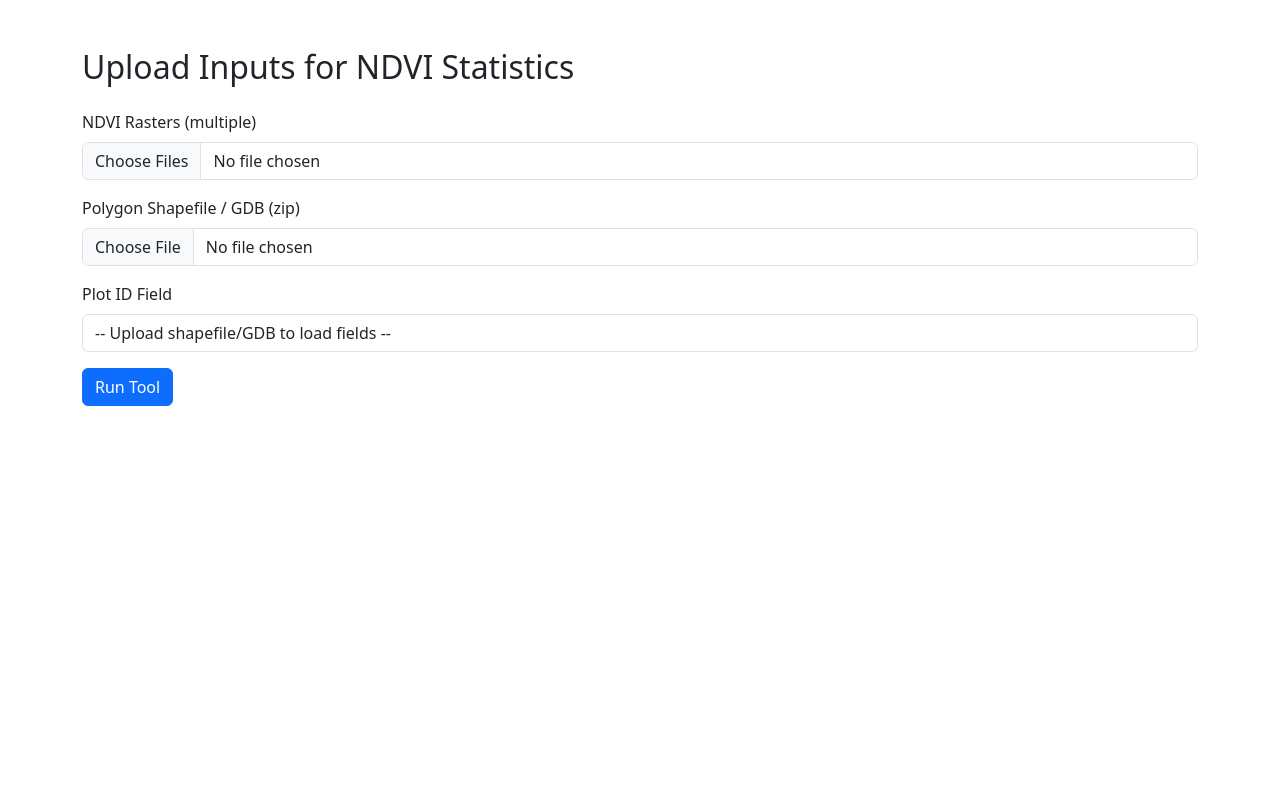
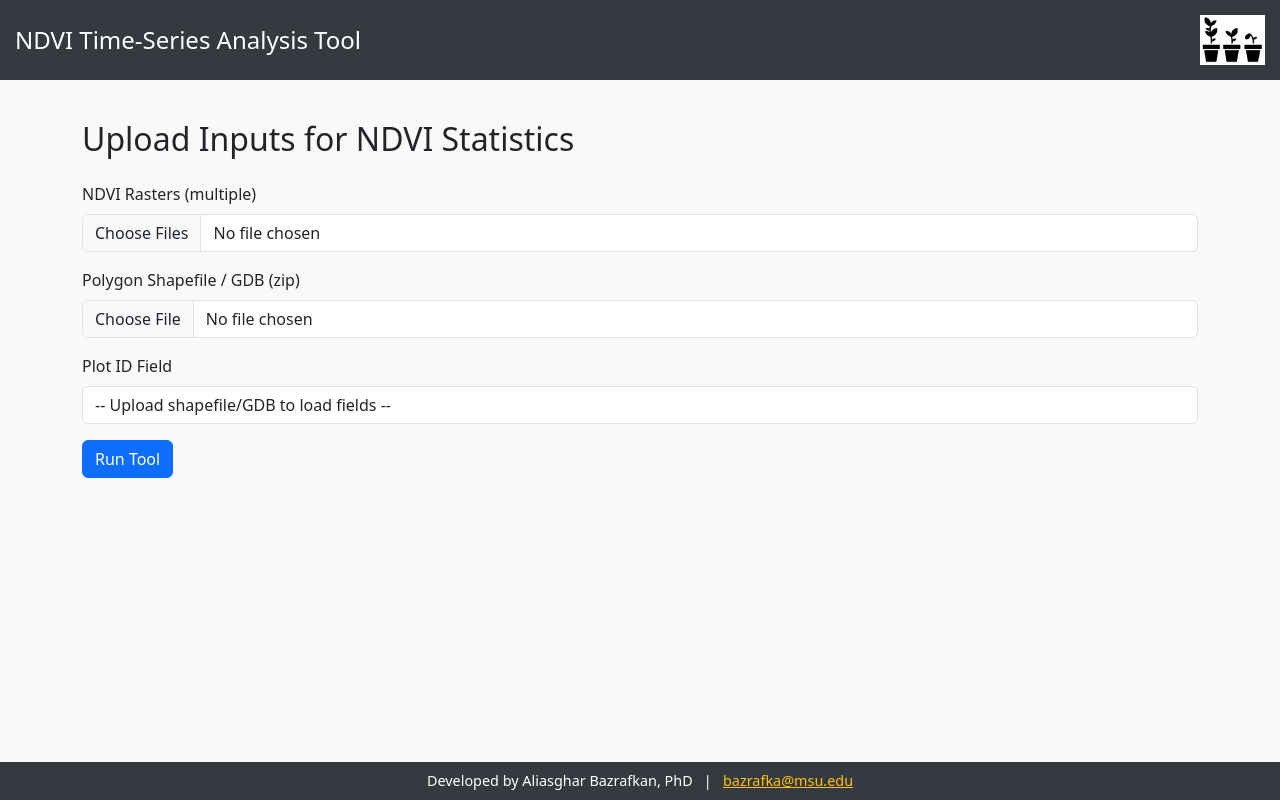
Before and after one commit to AliBgisrs/ndvitrends, a Flask app: page / in a window 1280 px wide. Run offline with Flask 3, Linux system fonts and the light colour scheme.

Commit message:
Initial commit with all project folders

```diff
--- a/templates/index.html
+++ b/templates/index.html
@@ -3,6 +3,40 @@
 <head>
     <title>NDVI Statistics Tool</title>
     <link rel="stylesheet" href="https://cdn.jsdelivr.net/npm/bootstrap@5.3.2/dist/css/bootstrap.min.css">
+    <style>
+        body {
+            margin: 0;
+            padding: 0;
+            background: #f9f9f9;
+        }
+        header {
+            background: #343a40;
+            color: white;
+            padding: 15px;
+            display: flex;
+            justify-content: space-between;
+            align-items: center;
+        }
+        header img {
+            height: 50px;
+            margin-left: 15px;
+        }
+        footer {
+            background: #343a40;
+            color: white;
+            text-align: center;
+            padding: 8px;
+            font-size: 0.9rem;
+            position: fixed;
+            bottom: 0;
+            width: 100%;
+        }
+        .container-box {
+            margin-top: 40px;
+            margin-bottom: 60px;
+        }
+    </style>
+
     <script>
         async function loadFields(event) {
             const fileInput = event.target;
@@ -32,7 +66,15 @@
         }
     </script>
 </head>
-<body class="container mt-5">
+<body>
+    <!-- HEADER -->
+    <header>
+        <h4 class="m-0">NDVI Time-Series Analysis Tool</h4>
+        <img src="/static/plant_icon.png" alt="Plant Icon">
+    </header>
+
+    <!-- MAIN FORM -->
+    <div class="container container-box">
         <h2 class="mb-4">Upload Inputs for NDVI Statistics</h2>
         <form action="/" method="POST" enctype="multipart/form-data">
             <div class="mb-3">
@@ -51,5 +93,11 @@
             </div>
             <button class="btn btn-primary">Run Tool</button>
         </form>
+    </div>
+
+    <!-- FOOTER -->
+    <footer>
+        Developed by Aliasghar Bazrafkan, PhD &nbsp; | &nbsp; <a href="mailto:bazrafka@msu.edu" style="color: #ffc107;">bazrafka@msu.edu</a>
+    </footer>
 </body>
 </html>
```
Also changed, not shown: static/plant_icon.png (added). Lines whose indentation alone changed are shown as unchanged.
